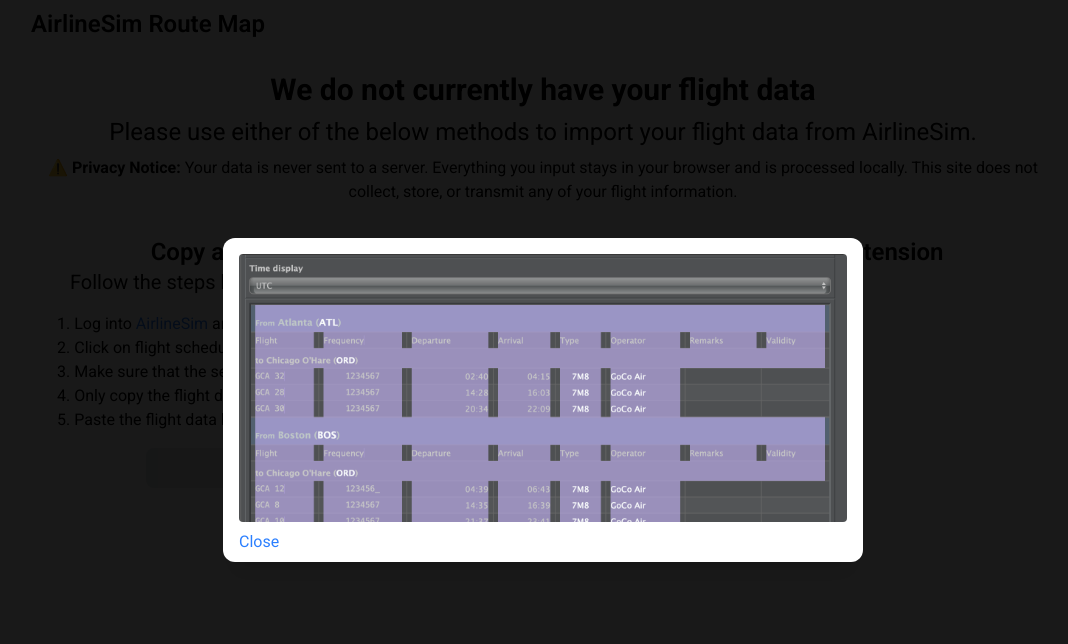
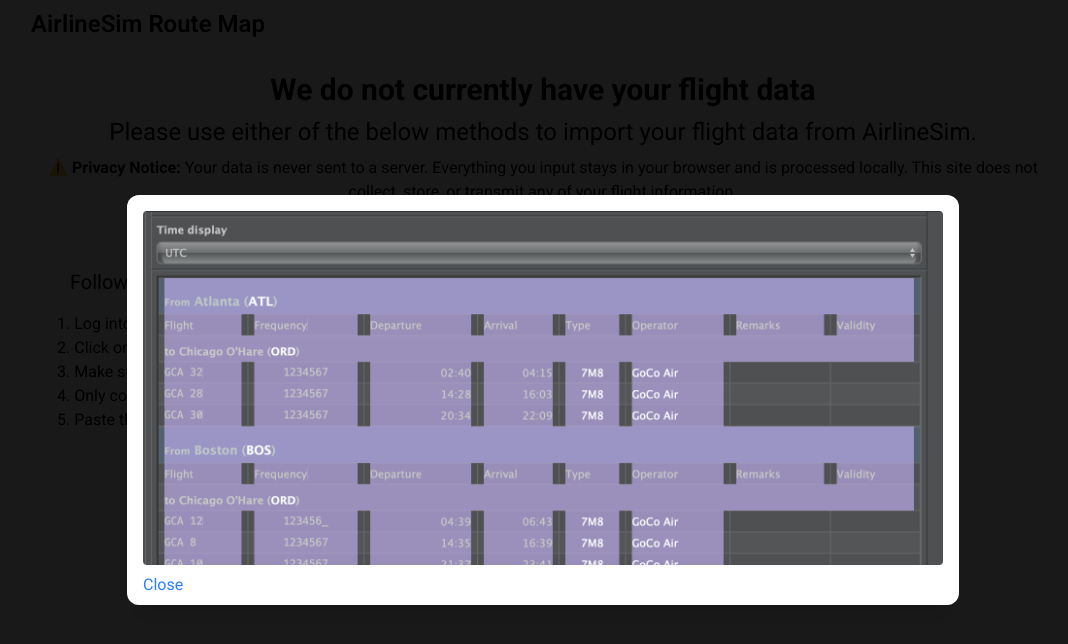
Before and after one commit to george-593/airlinesim-route-map, a Vue app: page / in a window 1280 px wide. Both pictures are taken after a click on the button "Example 1". Shown: the top 644 px of the page, without its empty margins (97-1165 px from the left). Built offline with nearby package versions, Linux system fonts and the light colour scheme.

Commit message:
Increase ImagePreview size to make it more readable

```diff
--- a/src/components/ImagePreview.vue
+++ b/src/components/ImagePreview.vue
@@ -20,7 +20,7 @@
     class="fixed inset-0 bg-black/90 flex items-center justify-center bg-opacity-90"
   >
     <div
-      class="bg-white p-4 pb-2 rounded-xl shadow-xl max-w-[50%] w-full max-h-[80%] flex flex-col items-start overflow-auto"
+      class="bg-white p-4 pb-2 rounded-xl shadow-xl max-w-[65%] w-full max-h-[80%] flex flex-col items-start overflow-auto"
     >
       <img :src="imagePath" alt="Preview" class="w-full h-auto rounded" />
       <button
```
